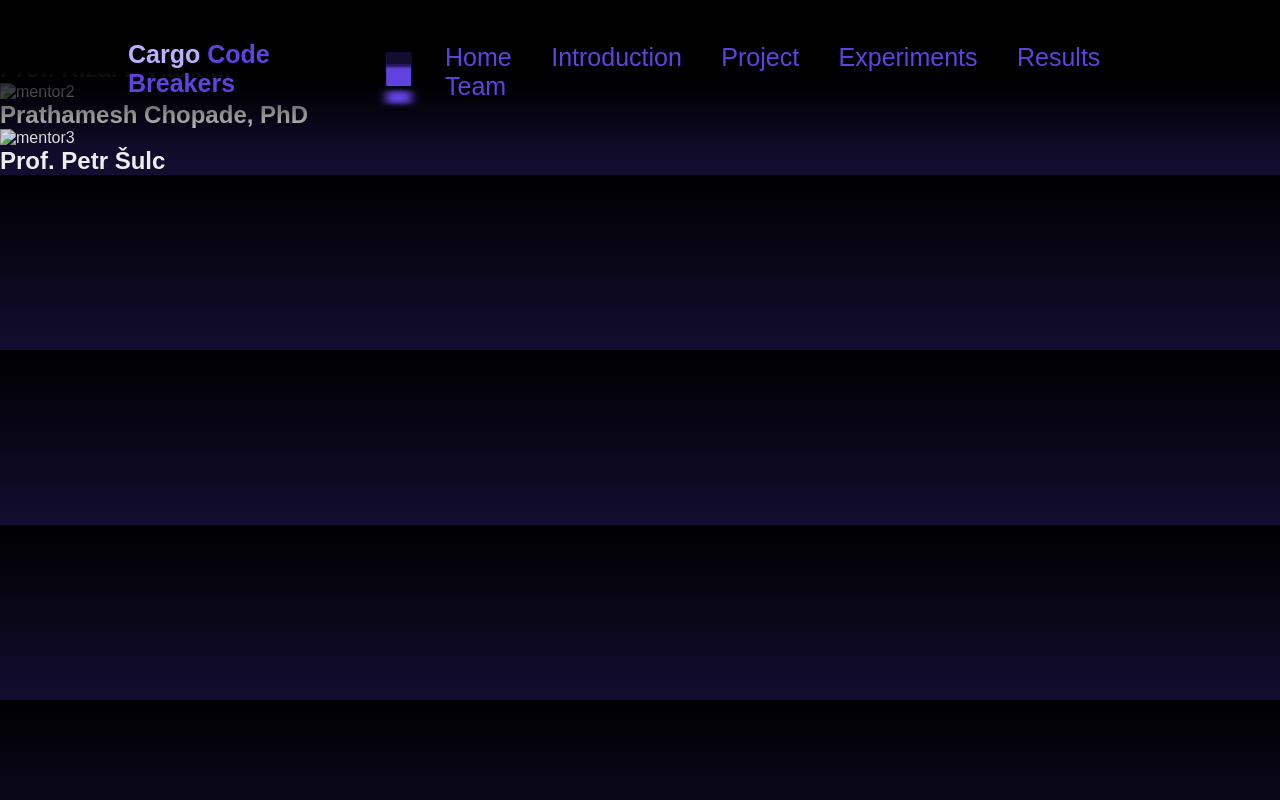
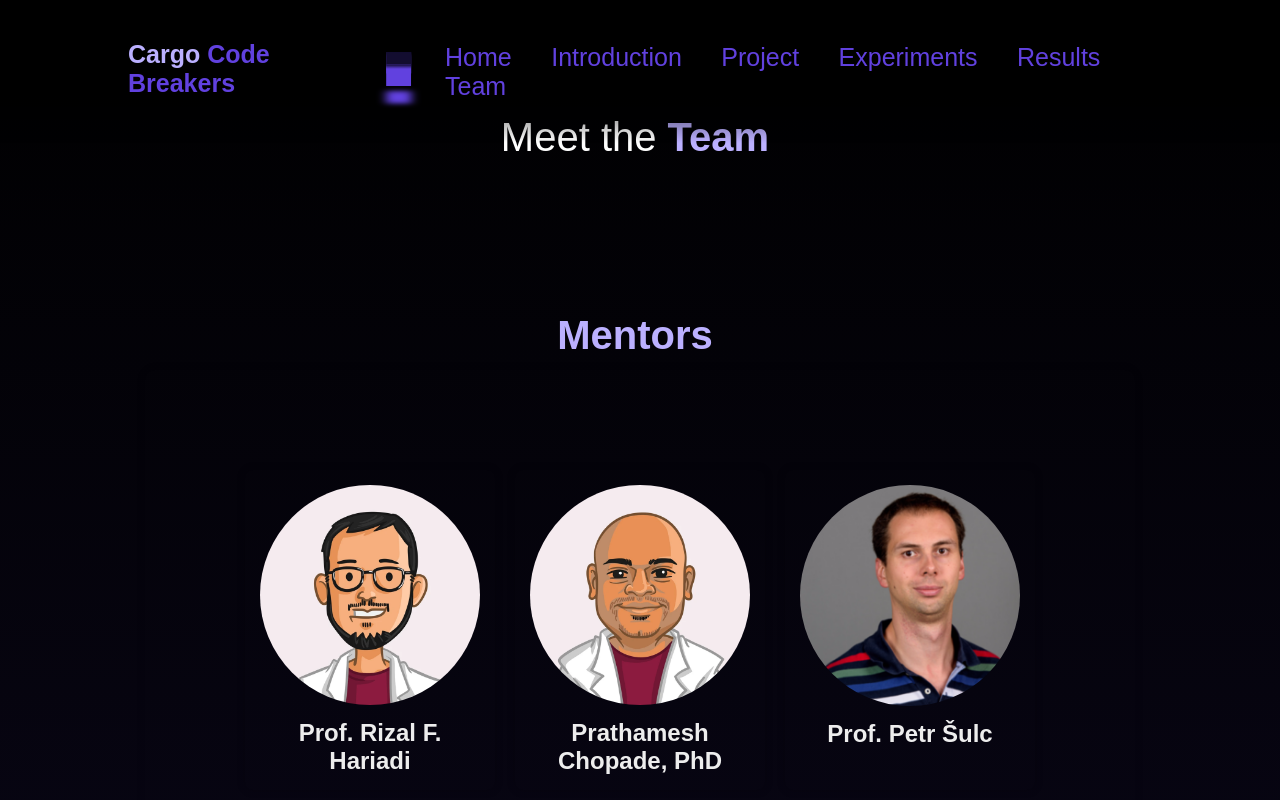
Before and after one commit to sbeeredd04/BIOMOD_CCB, a website built with Vite: page team.html in a window 1280 px wide. Shown: the top 800 px of the page. Built offline with nearby package versions, Linux system fonts and the light colour scheme.

Commit message:
final update part 3 part 3

```diff
--- a/stylesheet.css
+++ b/stylesheet.css
@@ -744,3 +744,93 @@ button {
     line-height: 28px;
     margin-bottom: 40px;
 }
+
+.team-content {
+    width: 100%;
+    display: flex;
+    flex-direction: column; /* Place elements side by side */
+    justify-content: space-between;
+    align-items: center;
+    text-align: center;
+    padding: 0 10%;
+}
+
+.team-display h1 {
+    color: #fff;
+    flex: 1; /* Take up 50% of the available space */
+    font-size: 40px;
+    font-weight: 250;
+    line-height: 70px;
+    margin-right: 10px;
+    padding-top: 10%;
+  }
+
+  .team-display h1{
+    color: #bbb0ff;
+    font-weight: 600;
+}
+
+  .team-display {
+    display: flex;
+    flex-direction: column;
+    align-items: center;
+  }
+
+  /* Styling for the home content text */
+  .team-content h1 {
+    color: #fff;
+    flex: 1; /* Take up 50% of the available space */
+    font-size: 40px;
+    font-weight: 250;
+    line-height: 70px;
+    margin-right: 10px;
+    padding-top: 10%;
+  }
+
+  .team-content h1 span {
+    color: #bbb0ff;
+    font-weight: 600;
+  }
+
+  .team-container {
+    display: flex;
+    gap: 20px;
+    overflow-x: auto;
+    padding: 100px;
+    border-radius: 10px;
+    box-shadow: 0 0 10px rgba(0, 0, 0, 0.1);
+  }
+
+  .team-member-card {
+    flex: 1;
+    max-width: 250px; /* Set a maximum width for the cards */
+    background-color: transparent;
+    padding: 15px;
+    border-radius: 8px;
+    box-shadow: 0 0 8px rgba(0, 0, 0, 0.2);
+    text-align: center;
+  }
+
+  .team-member-card img {
+    width: 100%;
+    border-radius: 50%;
+    margin-bottom: 10px;
+  }
+
+  .acknowledgements {
+    padding: 50px 10%;
+    text-align: center;
+  }
+
+  .acknowledgements h1 {
+    margin-top: 200px;
+    text-align: center;
+    font-size: 32px;
+    color:#bbb0ff;
+  }
+  .acknowledgements p{
+    color: #fff;
+    font-size: 18px;
+    line-height: 28px;
+    margin-bottom: 30px;
+  }
--- a/team.html
+++ b/team.html
@@ -1,25 +1,23 @@
 <!DOCTYPE html>
 <html lang="en">
+
 <head>
     <meta charset="utf-8">
     <meta http-equiv="X-UA-Compatiable" content="IE=edge">
     <meta name="viewport" content="width=device-width, initial-scale=1">
     <title>Project Marie Kondo</title>
-    <link rel ="stylesheet" href="stylesheet.css">
+    <link rel="stylesheet" href="stylesheet.css">
+    <link rel="stylesheet" href="team.css">
     <link href='https://unpkg.com/boxicons@2.1.4/css/boxicons.min.css' rel='stylesheet'>
     <script src="https://kit.fontawesome.com/847a9bd395.js" crossorigin="anonymous"></script>
     <link rel="stylesheet" href="https://cdnjs.cloudflare.com/ajax/libs/font-awesome/4.7.0/css/font-awesome.min.css">
     <script src="https://unpkg.com/typed.js@2.0.15/dist/typed.umd.js"></script>
-    <style>
-        body {
-            background-color: black;
-        }
-    </style>
 </head>
+
 <body>
     <script src="main.js"></script> <!-- Place this at the end of the body -->
     <header class="header">
-        <div class = "cube-container">
+        <div class="cube-container">
             <a href="#" class="logo">Cargo <span>Code Breakers</span></a>
             <div class="cube-loader">
                 <div class="cube-top"></div>
@@ -43,23 +41,75 @@
         </nav>
     </header>
 
+
     <!--mentors Prof. Rizal F. Hariadi Prathamesh Chopade, PhD Prof. Petr Šulc-->
-     <div class = "Mentors">
+    <main>
+        <div class="team-content">
+            <h1>Meet the <span class="other">Team</span></h1>
+        </div>
+        <div class="team-display">
             <h1> Mentors </h1>
-        <div class = "Mentors-Container">
-            <div class = "Mentors-Box">
-                <img src = "images/mentor1.jpg" alt = "mentor1" class = "Mentors-Image">
+            <div class="team-container">
+                <div class="team-member-card">
+                    <img src="rizal.webp" alt="mentor1">
                     <h2> Prof. Rizal F. Hariadi </h2>
                 </div>
 
-            <div class = "Mentors-Box">
-                <img src = "images/mentor2.jpg" alt = "mentor2" class = "Mentors-Image">
+                <div class="team-member-card">
+                    <img src="prathamesh.webp" alt="mentor2">
                     <h2> Prathamesh Chopade, PhD </h2>
                 </div>
 
-            <div class = "Mentors-Box">
-                <img src = "images/mentor3.jpg" alt = "mentor3" class = "Mentors-Image">
+                <div class="team-member-card">
+                    <img src="psulc.png" alt="mentor3">
                     <h2> Prof. Petr Šulc </h2>
                 </div>
             </div>
+        </div>
+
+        <div class="team-display">
+            <h1> Undergraduates </h1>
+            <div class="team-container">
+                <div class="team-member-card">
+                    <img src="rayhan.webp" alt="undergrad1">
+                    <h2> Rayhan Rizqi </h2>
+                </div>
+
+                <div class="team-member-card">
+                    <img src="filler.webp" alt="undergrad2">
+                    <h2> Sri Ujjwal Reddy </h2>
+                </div>
+
+                <div class="team-member-card">
+                    <img src="kaus.webp" alt="undergrad3">
+                    <h2> Kaustubh Negi </h2>
+                </div>
+
+                <div class="team-member-card">
+                    <img src="filler.webp" alt="undergrad4">
+                    <h2> Carlos Meza </h2>
+                </div>
+
+                <div class="team-member-card">
+                    <img src="filler.webp" alt="undergrad5">
+                    <h2> Kavi Ullal </h2>
+                </div>
+            </div>
+        </div>
+
+        <div class="acknowledgements">
+            <h1>Acknowledgements</h1>
+            <br>
+            <p>We would like to thank postdocs Hao Liu and Subhajit Roy at Arizona State University for teaching us
+                oxDNA
+                for use in our project.</p>
+            <br>
+            <p>We would also like to thank Ralf Jungmann and his PhD student Philipp Steen for graciously helping us out
+                with dual-color DNA-PAINT.</p>
+            <br>
+            <p>We would also like to thank Ranjan Sasmal and Bima Wisna at the Hariadi Lab at Arizona State
+                University for their help throughout our project.</p>
+        </div>
+    </main>
+
 </body>
```
Also changed, not shown: filler.webp (added), kaus.webp (added), prathamesh.webp (added), psulc.png (added), rayhan.webp (added), rizal.webp (added). Lines whose indentation alone changed are shown as unchanged.
